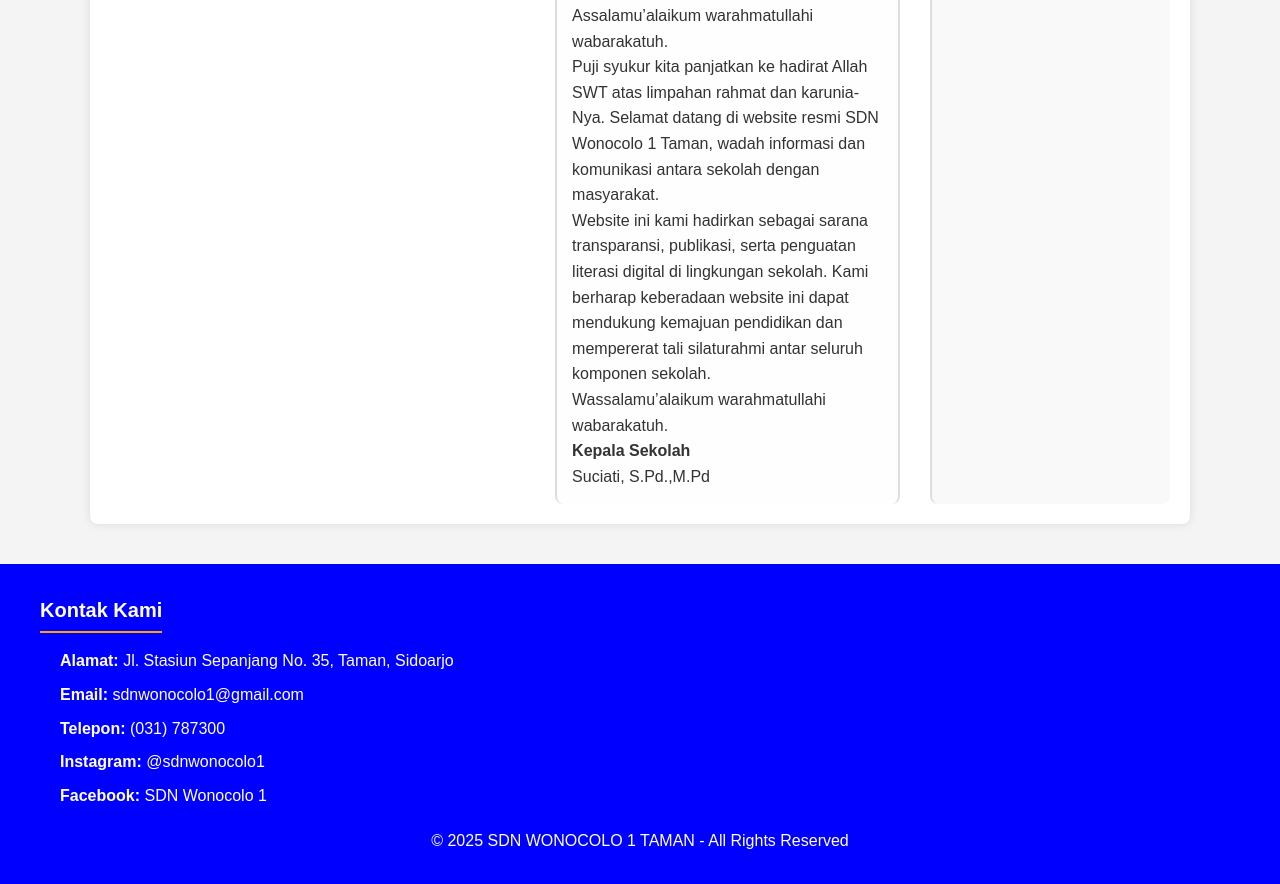
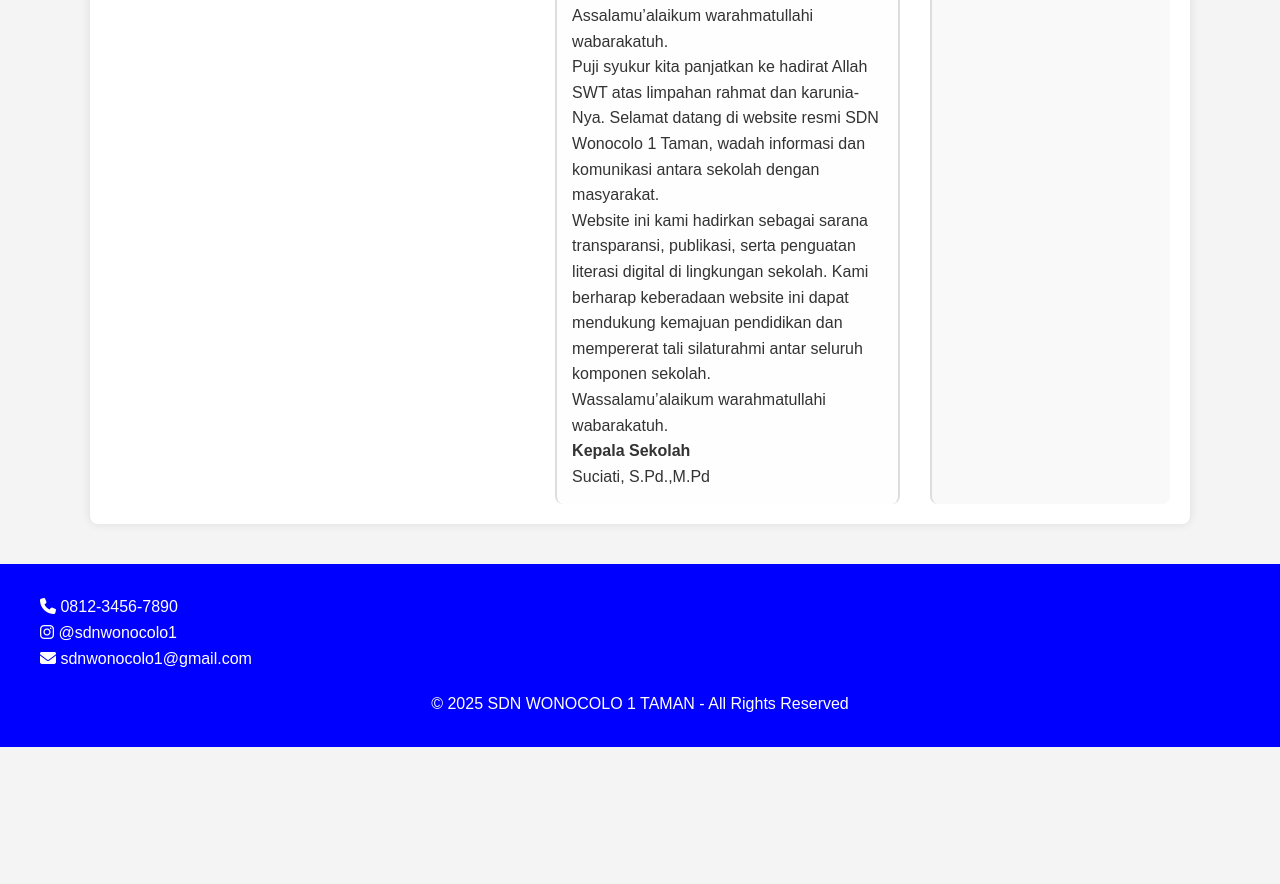
Before and after one commit to SDNWONOCOLO1/sdn-wonocolo-1, a plain HTML site: page index.html in a window 1280 px wide. Shown: the part 978-1862 px from the top of the page. After the commit the page ends 1725 px from the top, so only its background shows below. Drawn offline with Linux system fonts and the light colour scheme.

Commit message:
Update index.html

```diff
--- a/index.html
+++ b/index.html
@@ -97,15 +97,11 @@
 
   <footer>
   <div class="kontak-footer">
-    <h2>Kontak Kami</h2>
-    <ul>
-      <li><strong>Alamat:</strong> Jl. Stasiun Sepanjang No. 35, Taman, Sidoarjo</li>
-      <li><strong>Email:</strong> <a href="mailto:sdnwonocolo1@gmail.com">sdnwonocolo1@gmail.com</a></li>
-      <li><strong>Telepon:</strong> <a href="tel:0317873000">(031) 787300</a></li>
-      <li><strong>Instagram:</strong> <a href="https://instagram.com/sdnwonocolo1" target="_blank">@sdnwonocolo1</a></li>
-      <li><strong>Facebook:</strong> <a href="https://facebook.com/sdnwonocolo1" target="_blank">SDN Wonocolo 1</a></li>
-    </ul>
-  </div>
+  <p><i class="fas fa-phone"></i> 0812-3456-7890</p>
+  <p><i class="fab fa-instagram"></i> @sdnwonocolo1</p>
+  <p><i class="fas fa-envelope"></i> sdnwonocolo1@gmail.com</p>
+</div>
+
   <p>&copy; 2025 SDN WONOCOLO 1 TAMAN - All Rights Reserved</p>
 </footer>
 </body>
```
